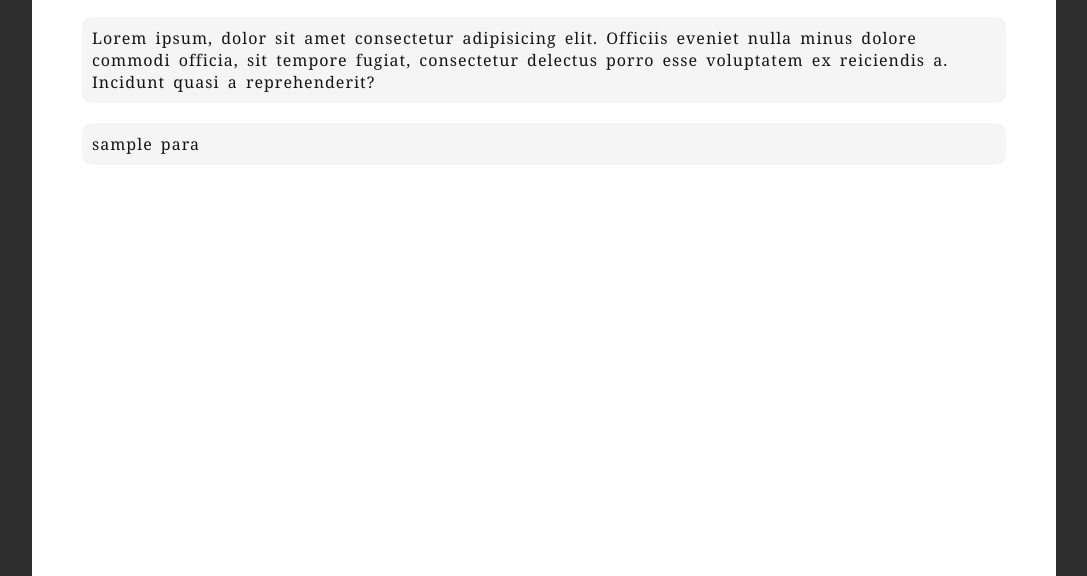
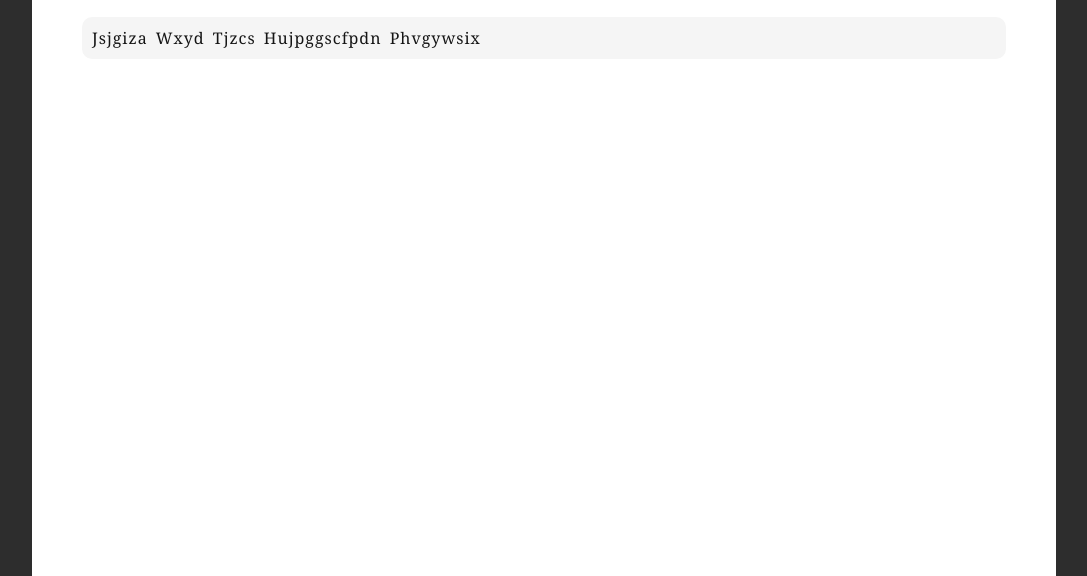
Before and after one commit to Satyam085/ParaGenerator, a plain HTML site: page index.html in a window 1280 px wide. Both pictures are taken after typing "5" into the empty fields and a click on the button "Generate". Shown: the part 224-800 px from the top of the page, without its empty margins (96-1183 px from the left). Drawn offline with Linux system fonts and the light colour scheme.

Commit message:
finished project

```diff
--- a/index.html
+++ b/index.html
@@ -17,9 +17,6 @@
 
         <button onclick="generatePara()">Generate</button>
 
-        <p class="paras">
-            Lorem ipsum, dolor sit amet consectetur adipisicing elit. Officiis eveniet nulla minus dolore commodi officia, sit tempore fugiat, consectetur delectus porro esse voluptatem ex reiciendis a. Incidunt quasi a reprehenderit?
-        </p>
     </div>
     <script src="./index.js"></script>
 </body>
--- a/index.js
+++ b/index.js
@@ -19,8 +19,24 @@ const generatePara = () => {
 
     para.setAttribute('class','paras');
 
-    para.innerText = 'sample para';
+    let data = '';
+    for (let index = 0; index < numOfWords; index++) {
+        data += generateWord((Math.random() * 15).toFixed(0));
+        data = toTitleCase(data);
+        data += ' ';
+    }
+
+    para.innerText = data;
 
     container.append(para);
 
 };
+
+function toTitleCase(str) {
+    return str.replace(
+      /\w\S*/g,
+      function(txt) {
+        return txt.charAt(0).toUpperCase() + txt.substr(1).toLowerCase();
+      }
+    );
+  }
```
